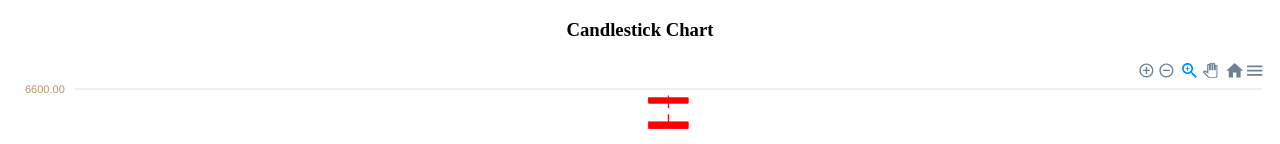
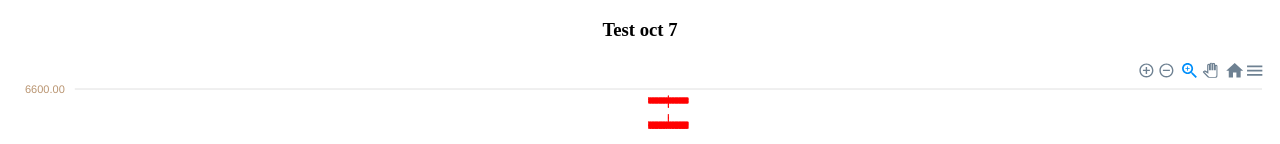
Before and after one commit to engida32/real-time-chart, a React (Vite) app: page / in a window 1280 px wide. Shown: the top 144 px of the page. Built offline with nearby package versions, Linux system fonts and the light colour scheme.

Commit message:
test change

```diff
--- a/src/App.jsx
+++ b/src/App.jsx
@@ -160,7 +160,7 @@ const App = () => {
 
   return (
     <div>
-      <h3>Candlestick Chart</h3>
+      <h3>Test oct 7</h3>
       <ReactApexChart
         options={chartOptions}
         series={[{ data: candlestickData }]}
```
